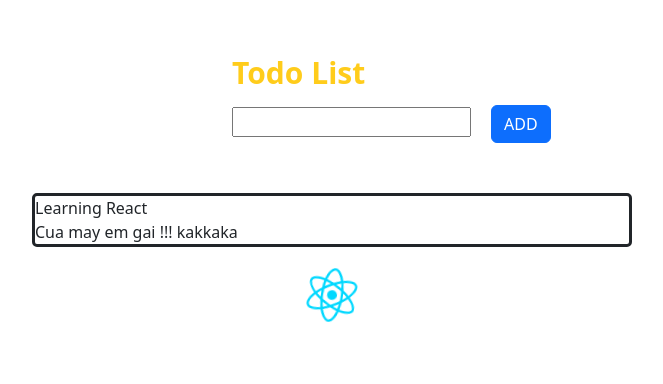
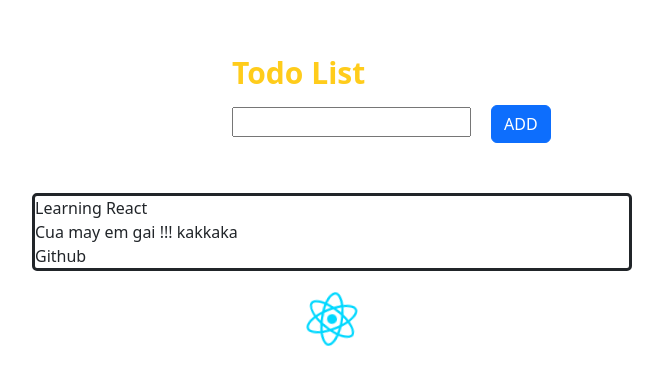
Before and after one commit to trunggcao/study, a React (Vite) app: page / in a window 1280 px wide. Shown: the top 384 px of the page, without its empty margins (308-971 px from the left). Built offline with nearby package versions, Linux system fonts and the light colour scheme.

Commit message:
update TodoBody

```diff
--- a/src/components/todo/TodoBody.jsx
+++ b/src/components/todo/TodoBody.jsx
@@ -3,6 +3,7 @@ const TodoBody = () => {
         <div className="todo-body">
             <div>Learning React</div>
             <div>Cua may em gai !!! kakkaka</div>
+            <div>Github</div>
         </div>
     )
 }
```
